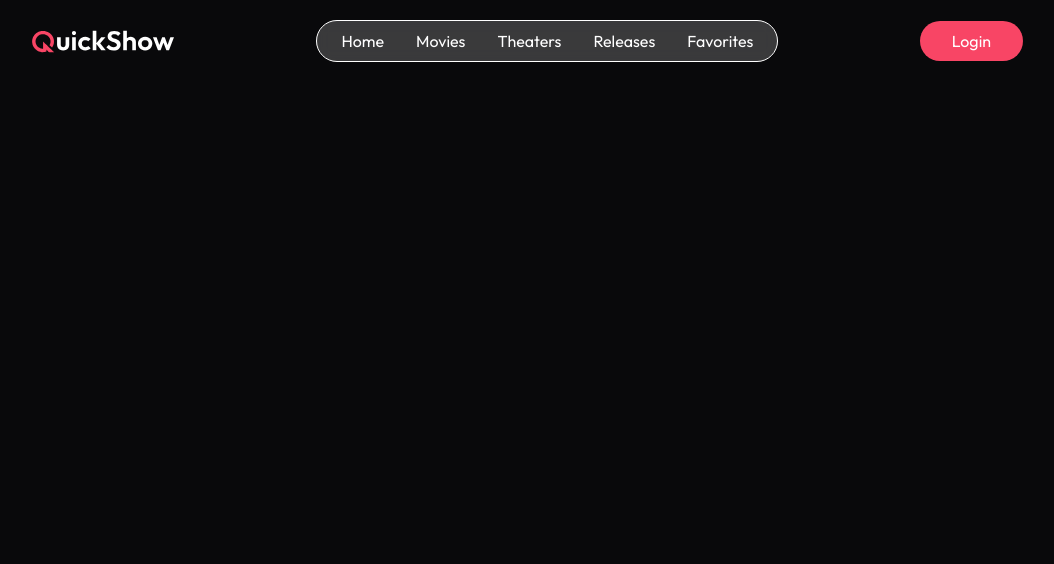
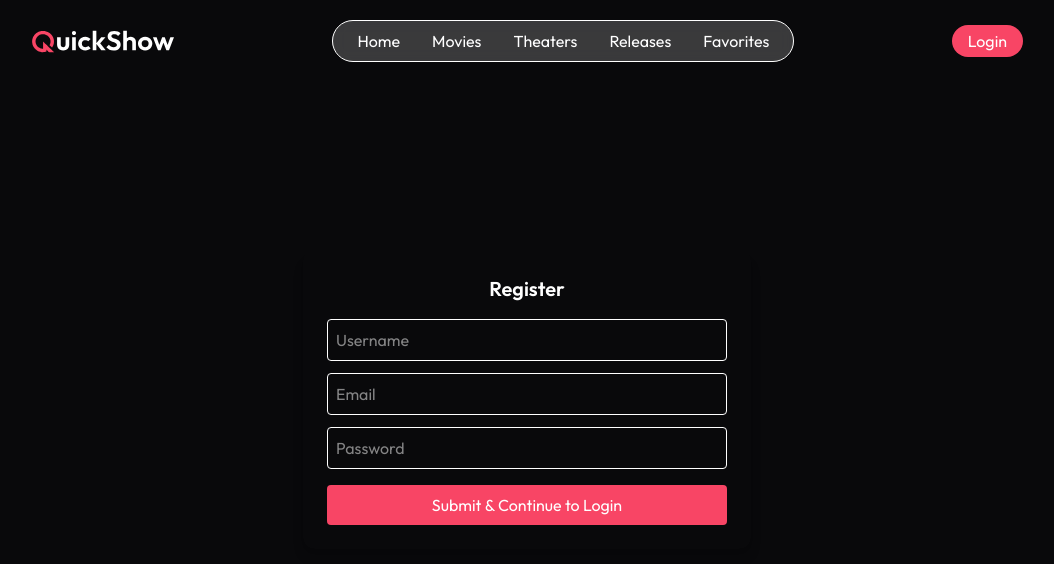
Before and after one commit to VanshSojitra018/Ticket_Booking, a React (Vite) app in the folder client/: page /register in a window 1280 px wide. Shown: the top 564 px of the page, without its empty margins (113-1167 px from the left). Built offline with nearby package versions, Linux system fonts and the light colour scheme.

Commit message:
write a sign in & Out from

```diff
--- a/client/src/App.jsx
+++ b/client/src/App.jsx
@@ -9,6 +9,9 @@ import MyBookings from "./pages/MyBookings"
 import Favorite from "./pages/Favorite"
 import { Toaster } from 'react-hot-toast'
 import Footer from './components/Footer'
+import Register from "./pages/Register";
+import Login from "./pages/Login";
+import Profile from "./pages/Profile";
 
 const App = () => {
 
@@ -16,6 +19,7 @@ const App = () => {
 
   return (
     <>
+
     <Toaster />
       {!isAdminRoute && <Navbar />}
       <Routes>
@@ -25,6 +29,11 @@ const App = () => {
         <Route path="/movies/:id/:date" element={<SeatLayout />} />
         <Route path="/my-bookings" element={<MyBookings />} />
         <Route path="/favorite" element={<Favorite />} />
+        <Route path="/login" element={<Login />} />
+        <Route path="/register" element={<Register />} />
+        <Route path="/login" element={<Login />} />
+        <Route path="/profile" element={<Profile />} />
+
       </Routes>
       {!isAdminRoute && <Footer />}
 
--- a/client/src/components/Navbar.jsx
+++ b/client/src/components/Navbar.jsx
@@ -1,11 +1,10 @@
 import React from "react";
-import { Link} from "react-router-dom";
+import { Link } from "react-router-dom";
 import assets from "../assets/assets.js";
+import { useAuth } from "../pages/AuthContext.jsx";
 
 const Navbar = () => {
-
-
-
+  const { user } = useAuth();
   const navLinks = [
     { name: "Home", path: "/" },
     { name: "Movies", path: "/movies" },
@@ -55,12 +54,21 @@ const Navbar = () => {
           </div>
           {/* login btn */}
           <div className="flex items-center gap-2 sm:gap-3 shrink-0">
-            <button
+            {!user && (
+              <Link to="/register">
+                <button className="bg-primary text-white px-4 py-1 rounded-full">
+                  Login
+                </button>
+              </Link>
+            )}
 
-                className="px-5 cursor-pointer sm:px-6 md:px-8 py-2 rounded-full transition-all duration-500 bg-primary text-sm sm:text-base whitespace-nowrap"
-              >
-                Login
-              </button>
+            {user && (
+              <Link to="/profile">
+                <div className="w-9 h-9 rounded-full bg-gray-700 text-white flex items-center justify-center cursor-pointer">
+                  {user.username[0].toUpperCase()}
+                </div>
+              </Link>
+            )}
 
             {/* menu btn */}
             <button
--- a/client/src/main.jsx
+++ b/client/src/main.jsx
@@ -2,10 +2,13 @@ import { createRoot } from "react-dom/client";
 import "./index.css";
 import App from "./App.jsx";
 import { BrowserRouter } from "react-router-dom";
+import { AuthProvider } from "./pages/AuthContext.jsx";
 
 
 createRoot(document.getElementById("root")).render(
+    <AuthProvider>
     <BrowserRouter>
       <App />
-    </BrowserRouter>,
+    </BrowserRouter>
+  </AuthProvider>,
 );
--- /dev/null
+++ b/client/src/pages/AuthContext.jsx
@@ -0,0 +1,42 @@
+import { createContext, useState, useContext } from "react";
+
+const AuthContext = createContext();
+
+export const useAuth = () => useContext(AuthContext);
+
+export const AuthProvider = ({ children }) => {
+  const [user, setUser] = useState(
+    JSON.parse(localStorage.getItem("user")) || null
+  );
+
+  const register = (data) => {
+    localStorage.setItem("user", JSON.stringify(data));
+    setUser(data);
+  };
+
+  const login = (email, password) => {
+    const saved = JSON.parse(localStorage.getItem("user"));
+    if (!saved) return false;
+
+    if (saved.email === email && saved.password === password) {
+      setUser(saved);
+      return true;
+    }
+    return false;
+  };
+
+  const updateUser = (data) => {
+    localStorage.setItem("user", JSON.stringify(data));
+    setUser(data);
+  };
+
+  const logout = () => {
+    setUser(null);
+  };
+
+  return (
+    <AuthContext.Provider value={{ user, register, login, updateUser, logout }}>
+      {children}
+    </AuthContext.Provider>
+  );
+};
--- /dev/null
+++ b/client/src/pages/Login.jsx
@@ -0,0 +1,53 @@
+import { useState } from "react";
+import { useNavigate } from "react-router-dom";
+import { useAuth } from "./AuthContext";
+
+export default function Login() {
+  const { login } = useAuth();
+  const navigate = useNavigate();
+
+  const [email, setEmail] = useState("");
+  const [password, setPassword] = useState("");
+
+  const handleLogin = () => {
+    const ok = login(email, password);
+
+    if (!ok) {
+      alert("Wrong email or password");
+      return;
+    }
+
+    // alert("Login successful");
+    navigate("/");
+  };
+
+  return (
+    <div className="min-h-screen flex items-center justify-center">
+      <div className="p-6 rounded-xl shadow-lg w-full max-w-md">
+
+        <h2 className="text-xl font-semibold mb-4 text-center">Login</h2>
+
+        <input
+          type="email"
+          placeholder="Email"
+          className="w-full border p-2 rounded mb-3"
+          onChange={(e) => setEmail(e.target.value)}
+        />
+
+        <input
+          type="password"
+          placeholder="Password"
+          className="w-full border p-2 rounded mb-4"
+          onChange={(e) => setPassword(e.target.value)}
+        />
+
+        <button
+          className="w-full bg-primary text-white py-2 rounded"
+          onClick={handleLogin}
+        >
+          Login
+        </button>
+      </div>
+    </div>
+  );
+}
--- /dev/null
+++ b/client/src/pages/Profile.jsx
@@ -0,0 +1,63 @@
+import { useAuth } from "./AuthContext";
+import { useState } from "react";
+import { useNavigate } from "react-router-dom";
+
+export default function Profile() {
+  const { user, updateUser, logout } = useAuth();
+  const navigate = useNavigate();
+
+  const [form, setForm] = useState(user);
+
+  const save = () => {
+    updateUser(form);
+    // alert("Profile updated");
+  };
+
+  const handleLogout = () => {
+    logout();
+    // alert("Logged out successfully");
+    navigate("/"); // back to home
+  };
+
+  return (
+    <div className="min-h-screen flex items-center justify-center">
+      <div className="p-6 rounded-xl shadow-lg w-full max-w-md">
+
+        <h2 className="text-xl font-semibold mb-4 text-center">Profile</h2>
+
+        <input
+          value={form.username}
+          className="w-full border p-2 rounded mb-3"
+          onChange={(e) => setForm({ ...form, username: e.target.value })}
+        />
+
+        <input
+          value={form.email}
+          className="w-full border p-2 rounded mb-3"
+          onChange={(e) => setForm({ ...form, email: e.target.value })}
+        />
+
+        <input
+          value={form.password}
+          className="w-full border p-2 rounded mb-3"
+          onChange={(e) => setForm({ ...form, password: e.target.value })}
+        />
+
+        <button
+          className="w-full bg-primary text-white py-2 rounded mb-3"
+          onClick={save}
+        >
+          Update Profile
+        </button>
+
+        {/* 🔴 Logout Button */}
+        <button
+          className="w-full bg-red-500 text-white py-2 rounded"
+          onClick={handleLogout}
+        >
+          Logout
+        </button>
+      </div>
+    </div>
+  );
+}
--- /dev/null
+++ b/client/src/pages/Register.jsx
@@ -0,0 +1,60 @@
+import { useState } from "react";
+import { useNavigate } from "react-router-dom";
+import { useAuth } from "./AuthContext";
+
+export default function Register() {
+  const { register } = useAuth();
+  const navigate = useNavigate();
+
+  const [form, setForm] = useState({
+    username: "",
+    email: "",
+    password: "",
+  });
+
+  const handleSubmit = () => {
+    if (!form.username || !form.email || !form.password) {
+    //   alert("All fields required");
+      return;
+    }
+
+    register(form);
+    // alert("Registered successfully");
+    navigate("/login");
+  };
+
+  return (
+    <div className="min-h-screen flex items-center justify-center">
+      <div className="p-6 rounded-xl shadow-lg w-full max-w-md">
+        <h2 className="text-xl font-semibold mb-4 text-center">Register</h2>
+
+        <input
+          placeholder="Username"
+          className="w-full border p-2 rounded mb-3"
+          onChange={(e) => setForm({ ...form, username: e.target.value })}
+        />
+
+        <input
+          type="email"
+          placeholder="Email"
+          className="w-full border p-2 rounded mb-3"
+          onChange={(e) => setForm({ ...form, email: e.target.value })}
+        />
+
+        <input
+          type="password"
+          placeholder="Password"
+          className="w-full border p-2 rounded mb-4"
+          onChange={(e) => setForm({ ...form, password: e.target.value })}
+        />
+
+        <button
+          className="w-full bg-primary text-white py-2 rounded"
+          onClick={handleSubmit}
+        >
+          Submit & Continue to Login
+        </button>
+      </div>
+    </div>
+  );
+}
```
